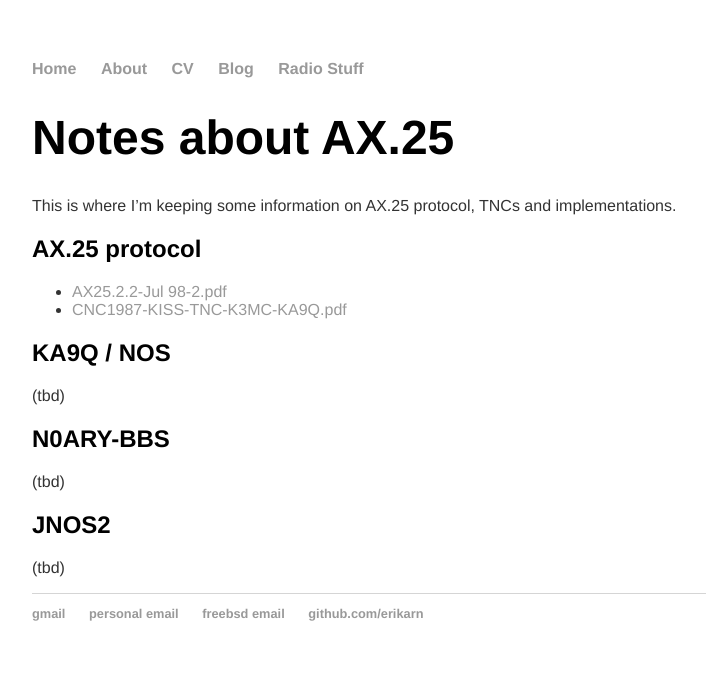
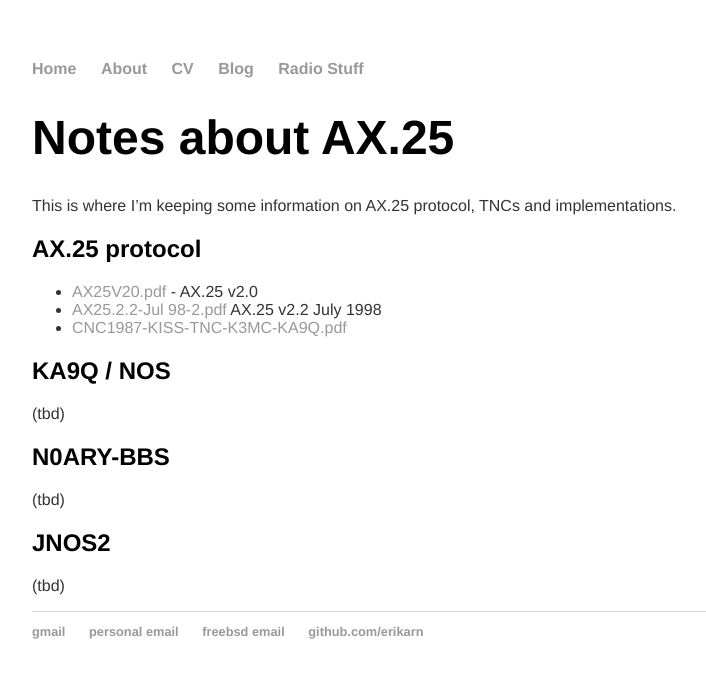
Before and after one commit to erikarn/erikarn.github.io, a Jekyll site: the page built from ax25/notes.md, in a window 1280 px wide. Shown: the top 678 px of the page, without its empty margins (160-866 px from the left). Built offline with Jekyll 4.4.1, drawn with Linux system fonts in a browser that asks for light colours.

Commit message:
Add aprs and ax25 v2.0
Now, where's ax25 v1.0

```diff
--- a/ax25/notes.md
+++ b/ax25/notes.md
@@ -10,7 +10,8 @@ implementations.
 
 ## AX.25 protocol
 
- * [AX25.2.2-Jul 98-2.pdf](AX25.2.2-Jul 98-2.pdf)
+ * [AX25V20.pdf](AX25V20.pdf) - AX.25 v2.0
+ * [AX25.2.2-Jul 98-2.pdf](AX25.2.2-Jul 98-2.pdf) AX.25 v2.2 July 1998
  * [CNC1987-KISS-TNC-K3MC-KA9Q.pdf](CNC1987-KISS-TNC-K3MC-KA9Q.pdf)
 
 ## KA9Q / NOS
```
Also changed, not shown: 2 other files.
